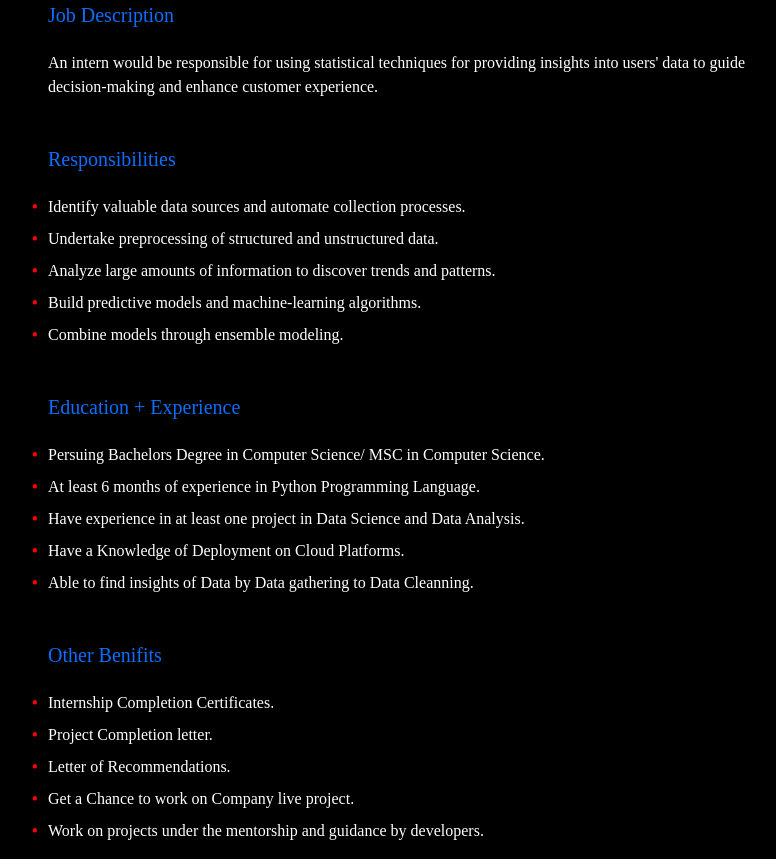
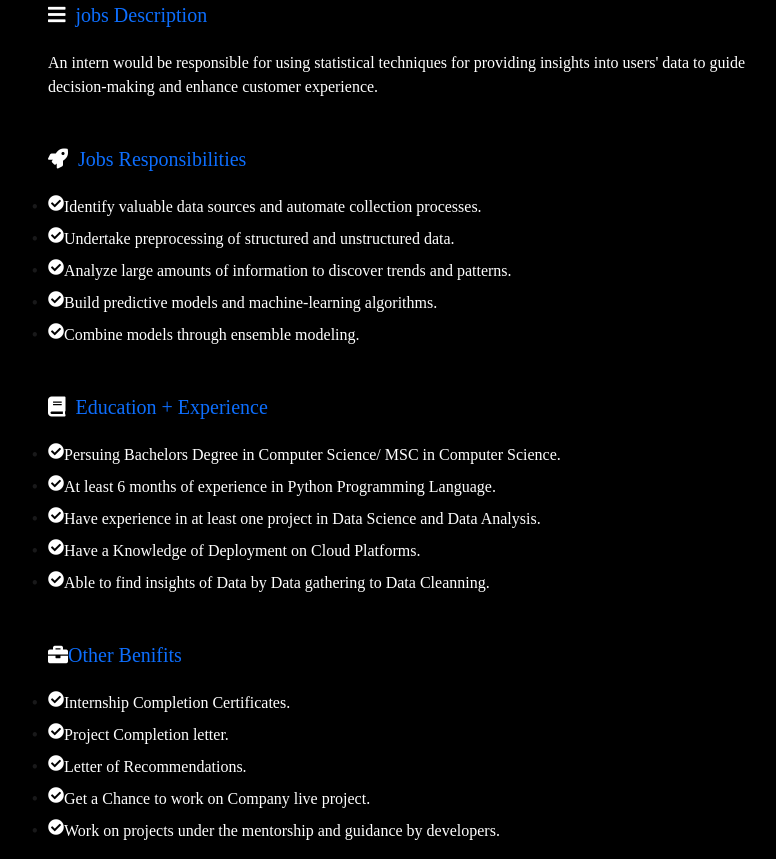
Before and after one commit to nidhinsankar/techsnap_jobs_static, a plain HTML site: page backendinern.html in a window 1280 px wide. Shown: the part 1181-2040 px from the top of the page, without its empty margins (34-810 px from the left). Drawn offline with nearby package versions, Linux system fonts and the light colour scheme.

Commit message:
icons changed

```diff
--- a/backendinern.html
+++ b/backendinern.html
@@ -4,6 +4,7 @@
     <meta charset="UTF-8" />
     <meta http-equiv="X-UA-Compatible" content="IE=edge" />
     <meta name="viewport" content="width=device-width, initial-scale=1.0" />
+    <link rel="stylesheet" href="https://cdnjs.cloudflare.com/ajax/libs/font-awesome/5.15.4/css/all.min.css" integrity="sha512-1ycn6IcaQQ40/MKBW2W4Rhis/DbILU74C1vSrLJxCq57o941Ym01SwNsOMqvEBFlcgUa6xLiPY/NS5R+E6ztJQ==" crossorigin="anonymous" referrerpolicy="no-referrer" />
     <link
       href="https://cdn.jsdelivr.net/npm/bootstrap@5.0.2/dist/css/bootstrap.min.css"
       rel="stylesheet"
@@ -94,61 +95,56 @@
                 <div class="mb-5">
                   <figure class="mb-5"><img src="computer.jpg" alt="Techsnap"
                       class="img-fluid rounded"></figure>
-                  <h3 class="h5 d-flex align-items-center mb-4 text-primary"><span class="icon-align-left mr-3"></span>Job
-                    Description</h3>
+                  <h3 class="h5 d-flex align-items-center mb-4 text-primary">
+                    <i class="fa fa-bars"></i> &nbsp;
+                    jobs Description</h3>
                   <p> An intern would be responsible for using statistical techniques for providing insights into users' data to guide decision-making and enhance customer experience.
                   </p>
 
                 </div>
                 <div class="mb-5">
-                  <h3 class="h5 d-flex align-items-center mb-4 text-primary"><span
-                      class="icon-rocket mr-3"></span>Responsibilities</h3>
+                  <h3 class="h5 d-flex align-items-center mb-4 text-primary">
+                    <i class="fa fa-rocket"></i> &nbsp;
+                    Jobs Responsibilities</h3>
                   <ul class="list-unstyled m-0 p-0">
-                    <li class="d-flex align-items-start mb-2"><span
-                        class="icon-check_circle mr-2 text-muted"></span><span>Identify valuable data sources and automate collection processes.</span></li>
-                    <li class="d-flex align-items-start mb-2"><span class="icon-check_circle mr-2 text-muted"></span><span>Undertake preprocessing of structured and unstructured data.</span></li>
-                    <li class="d-flex align-items-start mb-2"><span
-                        class="icon-check_circle mr-2 text-muted"></span><span>Analyze large amounts of information to discover trends and patterns.</span></li>
-                    <li class="d-flex align-items-start mb-2"><span class="icon-check_circle mr-2 text-muted"></span><span>Build predictive models and machine-learning algorithms.</span></li>
-                    <li class="d-flex align-items-start mb-2"><span
-                        class="icon-check_circle mr-2 text-muted"></span><span>Combine models through ensemble modeling.</span></li>
+                    <li class="d-flex align-items-start mb-2"><i class="fa fa-check-circle"></i><span>Identify valuable data sources and automate collection processes.</span></li>
+                    <li class="d-flex align-items-start mb-2"><i class="fa fa-check-circle"></i><span>Undertake preprocessing of structured and unstructured data.</span></li>
+                    <li class="d-flex align-items-start mb-2"><i class="fa fa-check-circle"></i><span>Analyze large amounts of information to discover trends and patterns.</span></li>
+                    <li class="d-flex align-items-start mb-2"><i class="fa fa-check-circle"></i><span>Build predictive models and machine-learning algorithms.</span></li>
+                    <li class="d-flex align-items-start mb-2"><i class="fa fa-check-circle"></i><span>Combine models through ensemble modeling.</span></li>
                   </ul>
                 </div>
 
                 <div class="mb-5">
-                  <h3 class="h5 d-flex align-items-center mb-4 text-primary"><span class="icon-book mr-3"></span>Education +
+                  <h3 class="h5 d-flex align-items-center mb-4 text-primary">
+                    <i class="fa fa-book"></i> &nbsp;
+                    Education +
                     Experience</h3>
                   <ul class="list-unstyled m-0 p-0">
-                    <li class="d-flex align-items-start mb-2"><span
-                        class="icon-check_circle mr-2 text-muted"></span><span>Persuing Bachelors Degree in Computer Science/ MSC in Computer Science.</span></li>
-                    <li class="d-flex align-items-start mb-2"><span class="icon-check_circle mr-2 text-muted"></span><span>At least 6 months of experience in Python Programming Language.</span></li>
-                    <li class="d-flex align-items-start mb-2"><span
-                        class="icon-check_circle mr-2 text-muted"></span><span>Have experience in at least one project in Data Science and Data Analysis.</span></li>
-                    <li class="d-flex align-items-start mb-2"><span class="icon-check_circle mr-2 text-muted"></span><span>Have a Knowledge of Deployment on Cloud Platforms.</span></li>
-                    <li class="d-flex align-items-start mb-2"><span
-                        class="icon-check_circle mr-2 text-muted"></span><span>Able to find insights of Data by Data gathering to Data Cleanning.</span></li>
+                    <li class="d-flex align-items-start mb-2"><i class="fa fa-check-circle"></i><span>Persuing Bachelors Degree in Computer Science/ MSC in Computer Science.</span></li>
+                    <li class="d-flex align-items-start mb-2"><i class="fa fa-check-circle"></i><span>At least 6 months of experience in Python Programming Language.</span></li>
+                    <li class="d-flex align-items-start mb-2"><i class="fa fa-check-circle"></i><span>Have experience in at least one project in Data Science and Data Analysis.</span></li>
+                    <li class="d-flex align-items-start mb-2"><i class="fa fa-check-circle"></i><span>Have a Knowledge of Deployment on Cloud Platforms.</span></li>
+                    <li class="d-flex align-items-start mb-2"><i class="fa fa-check-circle"></i><span>Able to find insights of Data by Data gathering to Data Cleanning.</span></li>
                   </ul>
                 </div>
 
                 <div class="mb-5">
-                  <h3 class="h5 d-flex align-items-center mb-4 text-primary"><span class="icon-turned_in mr-3"></span>Other
+                  <h3 class="h5 d-flex align-items-center mb-4 text-primary"><i class="fa fa-briefcase"></i>Other
                     Benifits</h3>
                   <ul class="list-unstyled m-0 p-0">
-                    <li class="d-flex align-items-start mb-2"><span
-                        class="icon-check_circle mr-2 text-muted"></span><span>Internship Completion Certificates.</span></li>
-                    <li class="d-flex align-items-start mb-2"><span class="icon-check_circle mr-2 text-muted"></span><span>Project Completion letter.</span></li>
-                    <li class="d-flex align-items-start mb-2"><span
-                        class="icon-check_circle mr-2 text-muted"></span><span>Letter of Recommendations.</span></li>
-                    <li class="d-flex align-items-start mb-2"><span class="icon-check_circle mr-2 text-muted"></span><span>Get a Chance to work on Company live project.</span></li>
-                    <li class="d-flex align-items-start mb-2"><span
-                        class="icon-check_circle mr-2 text-muted"></span><span>Work on projects under the mentorship and guidance by developers.</span></li>
+                    <li class="d-flex align-items-start mb-2"><i class="fa fa-check-circle"></i><span>Internship Completion Certificates.</span></li>
+                    <li class="d-flex align-items-start mb-2"><i class="fa fa-check-circle"></i><span>Project Completion letter.</span></li>
+                    <li class="d-flex align-items-start mb-2"><i class="fa fa-check-circle"></i><span>Letter of Recommendations.</span></li>
+                    <li class="d-flex align-items-start mb-2"><i class="fa fa-check-circle"></i><span>Get a Chance to work on Company live project.</span></li>
+                    <li class="d-flex align-items-start mb-2"><i class="fa fa-check-circle"></i><span>Work on projects under the mentorship and guidance by developers.</span></li>
                   </ul>
                 </div>
 
 
               </div>
               <div class="col-lg-4">
-                <div class="bg-dark p-3 border rounded mb-4">
+                <div class="bg-dark p-5 border-container rounded mb-4">
                   <h3 class="text-light mt-3 h5 pl-3 mb-3 ">Job Summary</h3>
                   <ul class="list-unstyled pl-3 mb-0">
                     <li class="mb-2"><strong class="text-light">Published on:</strong> 2 June 2020</li>
--- a/style.css
+++ b/style.css
@@ -22,6 +22,7 @@ body {
     scroll-behavior: smooth;
   }
 }
+
 .header {
   padding: 0 60px;
   width: 100%;
@@ -37,7 +38,7 @@ body {
 }
 ul li::before {
   content: "\2022"; /* Add content: \2022 is the CSS Code/unicode for a bullet */
-  color: red; /* Change the color */
+  color: #19191a; /* Change the color */
   font-weight: bold; /* If you want it to be bold */
   display: inline-block; /* Needed to add space between the bullet and the text */
   width: 1em; /* Also needed for space (tweak if needed) */
@@ -149,6 +150,7 @@ ul li::before {
 body {
   background-color: rgb(0, 0, 0);
 }
+
 .main-img {
   width: 30px;
   height: 40px;
@@ -164,6 +166,10 @@ body {
   transition: all 0.7s ease;
   background-color: rgb(236, 69, 208);
 }
+/* .icon-a {
+  background-color: #fff;
+  width: 20px;
+} */
 .btn:hover {
   background-color: white;
 }
@@ -265,6 +271,9 @@ body {
 .Scroll a {
   text-decoration: none;
 }
+.border-container {
+  border: 2px solid black;
+}
 .Privacy_holder {
   font-family: "Montserrat", sans-serif !important;
   width: 100%;
```
Also changed, not shown: datascientist.html (+27 -31 lines), frontendintern.html (+26 -30 lines), seointern.html (+24 -30 lines), uiuxdesignintern.html (+23 -30 lines).
